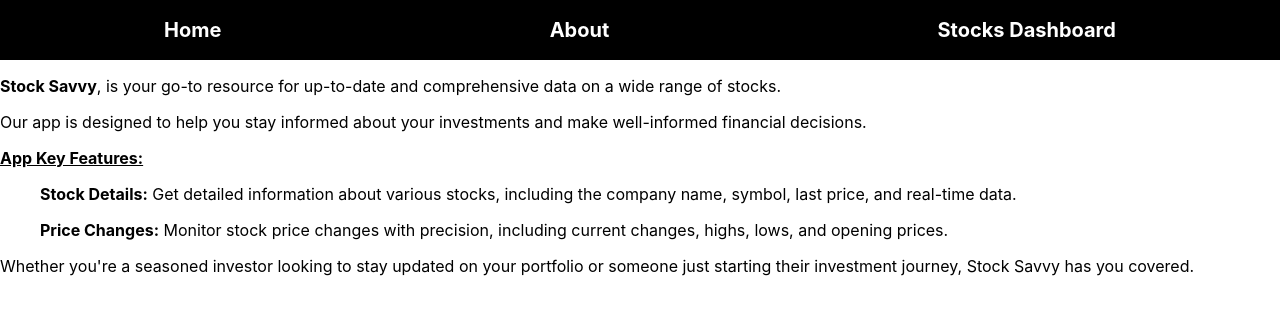
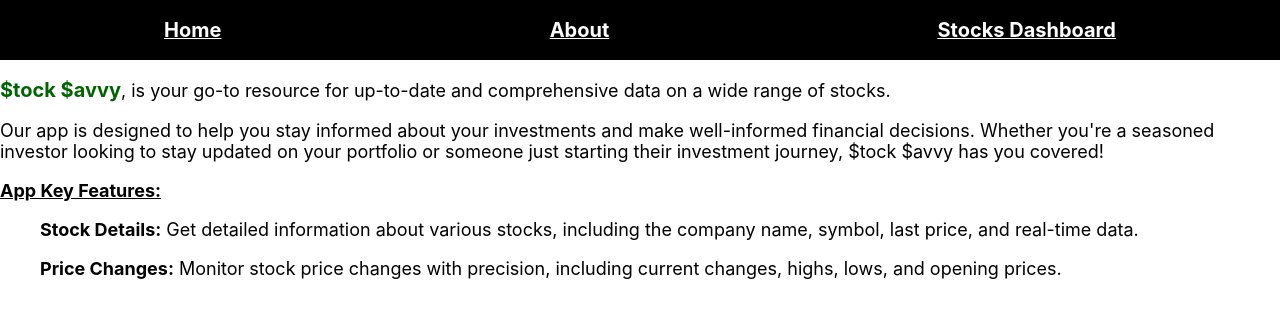
Before and after one commit to Karlilz/React-Stocks, a React (Create React App) app: page /about in a window 1280 px wide. Shown: the top 318 px of the page. Built offline with nearby package versions, Linux system fonts and the light colour scheme.

Commit message:
app icon added

```diff
--- a/src/App.js
+++ b/src/App.js
@@ -15,12 +15,10 @@
     <Routes>
       <Route path='/' element={<Home></Home>}></Route>
       <Route path='/about' element={<About></About>}></Route>
-      {/* <Route path='/stocks' element={<Dashboard></Dashboard>}></Route>
-      <Route path='/stocks/:symbol' element={<Stock></Stock>}></Route> */}
+      <Route path='/stocks' element={<Dashboard></Dashboard>}></Route>
+      {/* <Route path='/stocks/:symbol' element={<Stock></Stock>}></Route> */}
       </Routes>
-    {/* <About/> */}
     {/* <Dashboard/> */}
-    {/* <Home/> */}
     {/* <Stock/> */}
     </div>
   );
--- a/src/components/Nav.jsx
+++ b/src/components/Nav.jsx
@@ -4,15 +4,15 @@
 const Nav = (props) => {
   return (
     <div className="nav"  style={{display:'flex', flexDirection:'row', justifyContent:'space-around',backgroundColor: 'black', height: '60px' }}>
-      <Link to="/" style={{ textDecoration: "none", color: "white" }}>
+      <Link to="/" style={{ textDecoration: "underline", color: "white"}}>
         <span style={{ fontWeight: "bold", fontSize: "20px", lineHeight: "60px"}}>Home</span>
       </Link>
 
-      <Link to="/about" style={{ textDecoration: "none", color: "white" }}>
+      <Link to="/about" style={{ textDecoration: "underline", color: "white"}}>
         <span style={{ fontWeight: "bold", fontSize: "20px", lineHeight: "60px" }}>About</span>
       </Link>
 
-      <Link to="/stocks" style={{ textDecoration: "none", color: "white" }}>
+      <Link to="/stocks" style={{ textDecoration: "underline", color: "white"}}>
         <span style={{ fontWeight: "bold", fontSize: "20px", lineHeight: "60px" }}>Stocks Dashboard</span>
       </Link>
     </div>
--- a/src/pages/About.jsx
+++ b/src/pages/About.jsx
@@ -2,15 +2,13 @@
 
 const About = (props) => {
   return (
-    <div style={{textAlign:"left"} } >
-        <p><b>Stock Savvy</b>, is your go-to resource for up-to-date and comprehensive data on a wide range of stocks.</p>
-        <p>Our app is designed to help you stay informed about your investments and make well-informed financial decisions.</p>
+    <div style={{textAlign:"left", fontSize:"18px"} } >
+        <p><b style={{color:"darkgreen", fontSize:"20px"}}>$tock $avvy</b>, is your go-to resource for up-to-date and comprehensive data on a wide range of stocks.</p>
+        <p>Our app is designed to help you stay informed about your investments and make well-informed financial decisions. Whether you're a seasoned investor looking to stay updated on your portfolio or someone just starting their investment journey, $tock $avvy has you covered!</p>
 
-        <p><b><u>App Key Features:</u></b></p>
-          <ul><b>Stock Details:</b> Get detailed information about various stocks, including the company name, symbol, last price, and real-time data.</ul>
-          <ul><b>Price Changes:</b> Monitor stock price changes with precision, including current changes, highs, lows, and opening prices.</ul>
-
-        <p>Whether you're a seasoned investor looking to stay updated on your portfolio or someone just starting their investment journey, Stock Savvy has you covered.</p>
+        <p style={{textAlign:"left"}}><b><u>App Key Features:</u></b></p>
+        <ul style={{textAlign:"left", listStyleType: "circle"}}><b>Stock Details:</b> Get detailed information about various stocks, including the company name, symbol, last price, and real-time data.</ul>
+        <ul style={{textAlign:"left", listStyleType: "circle"}}><b>Price Changes:</b> Monitor stock price changes with precision, including current changes, highs, lows, and opening prices.</ul>
     </div>
   )
 }
--- a/src/pages/Home.jsx
+++ b/src/pages/Home.jsx
@@ -1,10 +1,13 @@
 import React from 'react'
+import appIcon from '/images/stock-icon.png';
 
 const Home = (props) => {
   return (
     <div>
-        <h1><b>Stock Savvy</b></h1>
-        <h2>Take control of your financial future with the information you need, right at your fingertips.</h2>
+        <h1><b style={{color:"darkgreen", fontSize:"45px"}}>$tock $avvy</b></h1>
+        <img src={appIcon} alt="$tock $avvy Icon" />
+        {/* <img src="/images/stock-icon.png" alt="$tock $avvy Icon" /> */}
+        <h3>Take control of your financial future with the information you need, right at your fingertips.</h3>
     </div>
   )
 }
```
Also changed, not shown: public/images/stock-icon.png (added).
